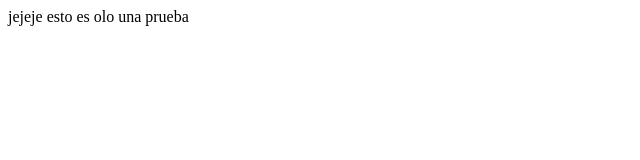
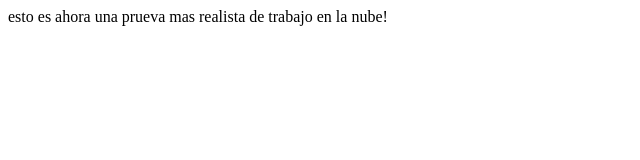
Before and after one commit to DonalT0/cursoPrework, a plain HTML site: page index.html in a window 1280 px wide. Shown: the whole page, without its empty margins (0-640 px from the left). Drawn offline with Linux system fonts and the light colour scheme.

Commit message:
agregamos cambios de fb

```diff
--- a/index.html
+++ b/index.html
@@ -7,6 +7,6 @@
     <title>hola en wsl</title>
 </head>
 <body>
-    jejeje esto es olo una prueba
+    esto es ahora una prueva mas realista de trabajo en la nube!
 </body>
 </html>
```
